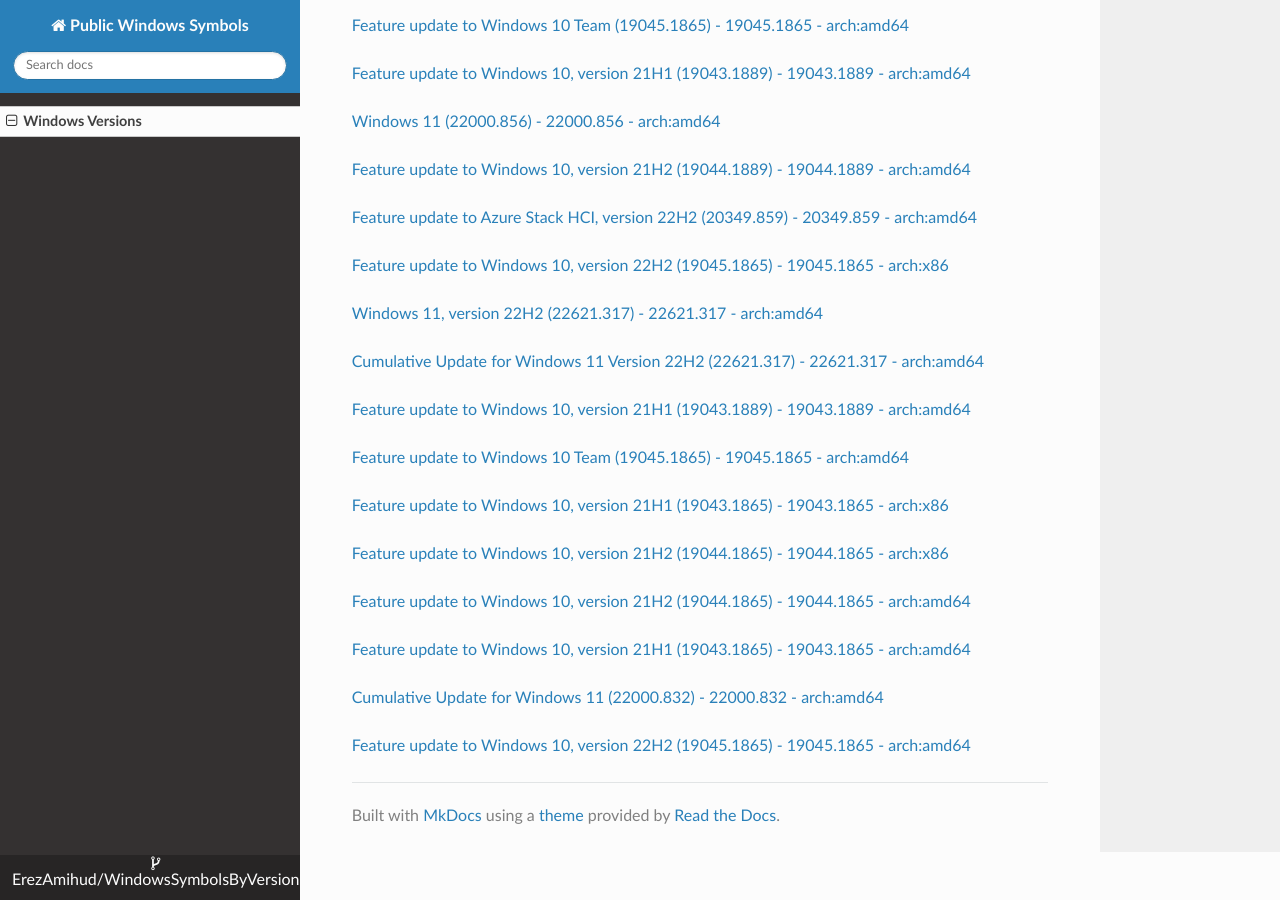
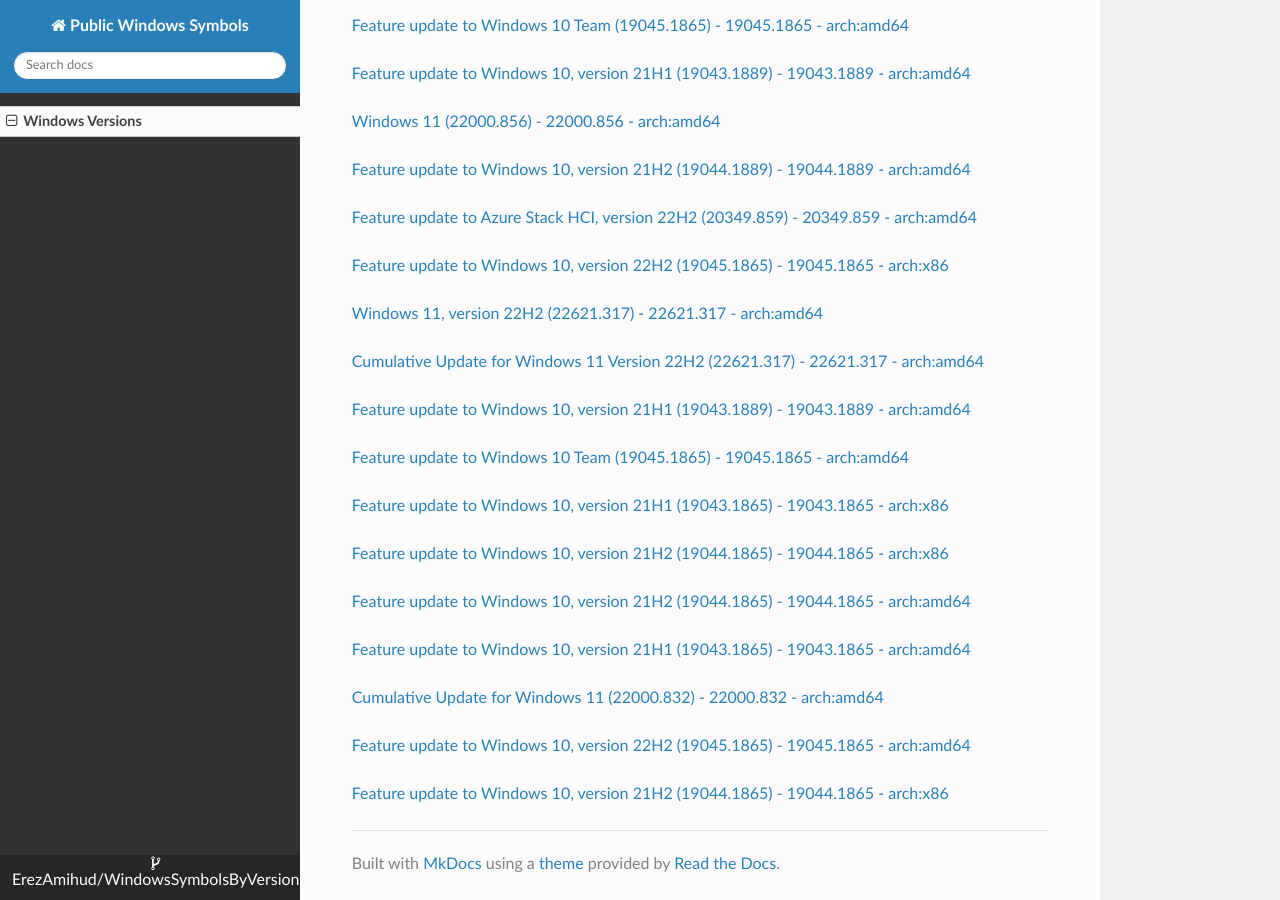
Before and after one commit to ErezAmihud/WindowsSymbolsByVersion, an MkDocs documentation site: the page built from docs/index.md, in a window 1280 px wide and 900 px high, scrolled down 57173 px. Built offline with MkDocs 1.6.1, drawn with Linux system fonts in a browser that asks for light colours; nearby versions of some CDN libraries.

Commit message:
Automated commit, add manifest for 6d91ceb7-7b72-4724-a8e2-273851a171ef

```diff
--- a/docs/index.md
+++ b/docs/index.md
@@ -3391,3 +3391,6 @@
 
 
 [Feature update to Windows 10, version 22H2 (19045.1865) - 19045.1865 - arch:amd64](https://github.com/ErezAmihud/WindowsSymbolsByVersion/blob/main/manifests/cb1d70ba-0ebf-4e36-b8f8-86ccd6027dab.manifest)
+
+
+[Feature update to Windows 10, version 21H2 (19044.1865) - 19044.1865 - arch:x86](https://github.com/ErezAmihud/WindowsSymbolsByVersion/blob/main/manifests/6d91ceb7-7b72-4724-a8e2-273851a171ef.manifest)
```
Also changed, not shown: process_builds.json (+1 -1 lines).
